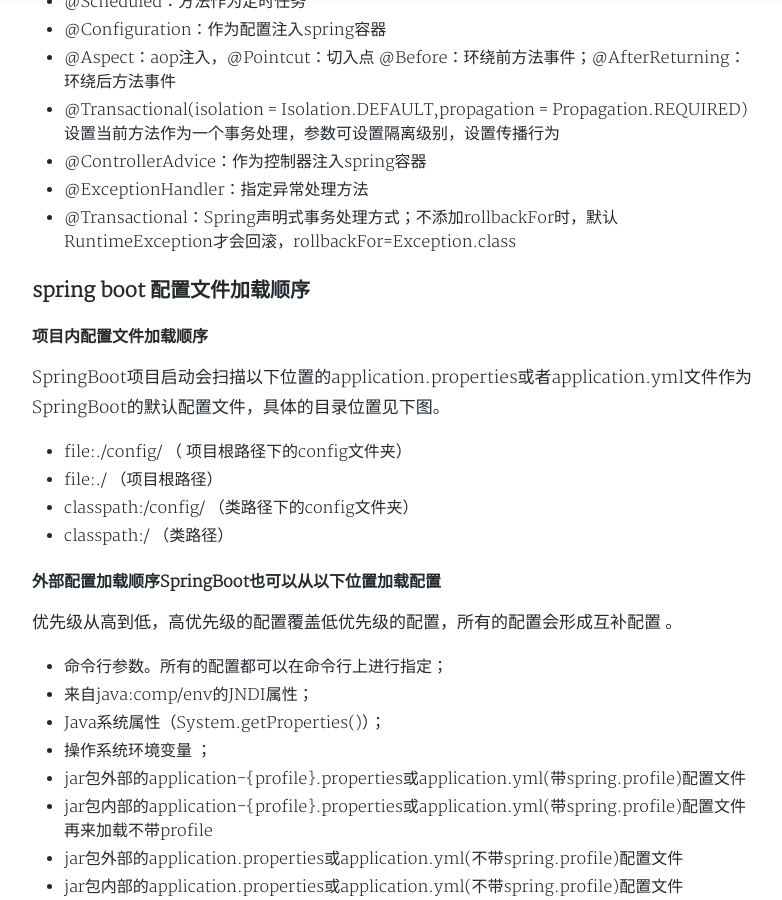
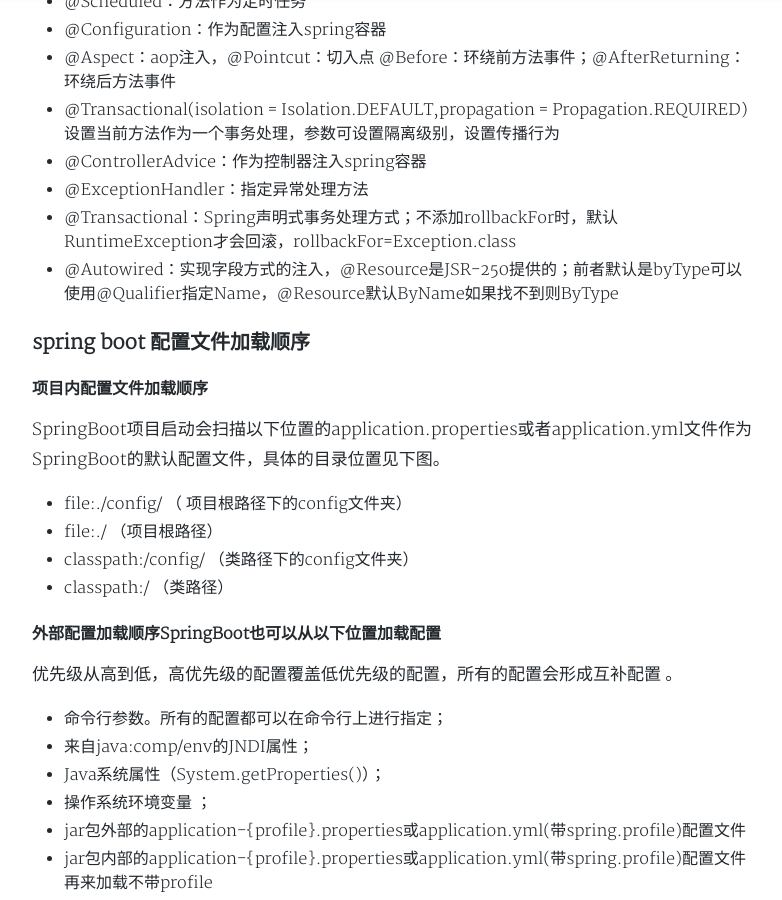
Before and after one commit to gobige/gobige.github.io, a Jekyll site: the page built from _posts/2018-05-15-springboot.md, in a window 1280 px wide and 900 px high, scrolled down 1584 px. Shown: the whole window, without its empty margins (248-1030 px from the left). Built offline with Jekyll 4.4.1, drawn with Linux system fonts in a browser that asks for light colours; nearby versions of some CDN libraries; a style sheet for code colours, icons or effects is not loaded.

Commit message:
Update 2018-05-15-springboot.md

```diff
--- a/_posts/2018-05-15-springboot.md
+++ b/_posts/2018-05-15-springboot.md
@@ -43,6 +43,8 @@
 - @ControllerAdvice：作为控制器注入spring容器
 - @ExceptionHandler：指定异常处理方法
 - @Transactional：Spring声明式事务处理方式；不添加rollbackFor时，默认RuntimeException才会回滚，rollbackFor=Exception.class
+- @Autowired：实现字段方式的注入，@Resource是JSR-250提供的；前者默认是byType可以使用@Qualifier指定Name，@Resource默认ByName如果找不到则ByType
+
 
 ### spring boot 配置文件加载顺序
 
```
